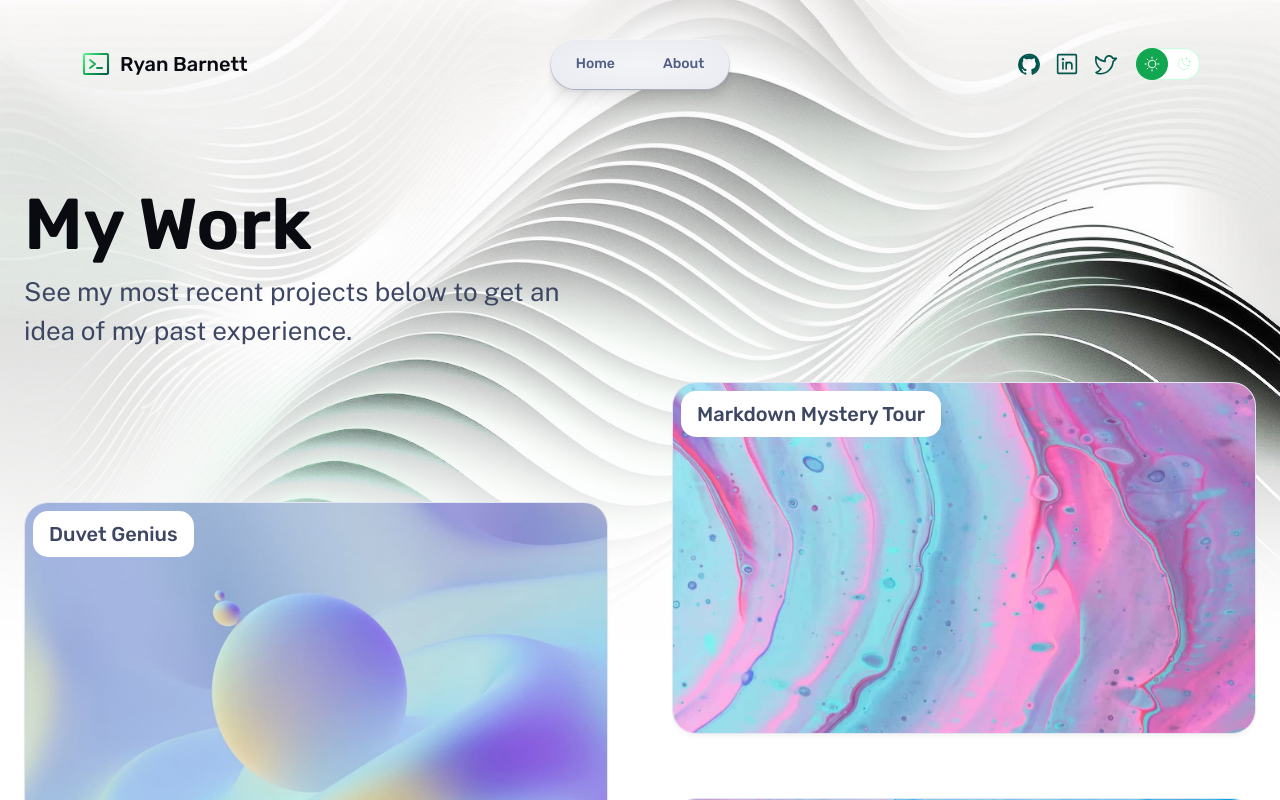
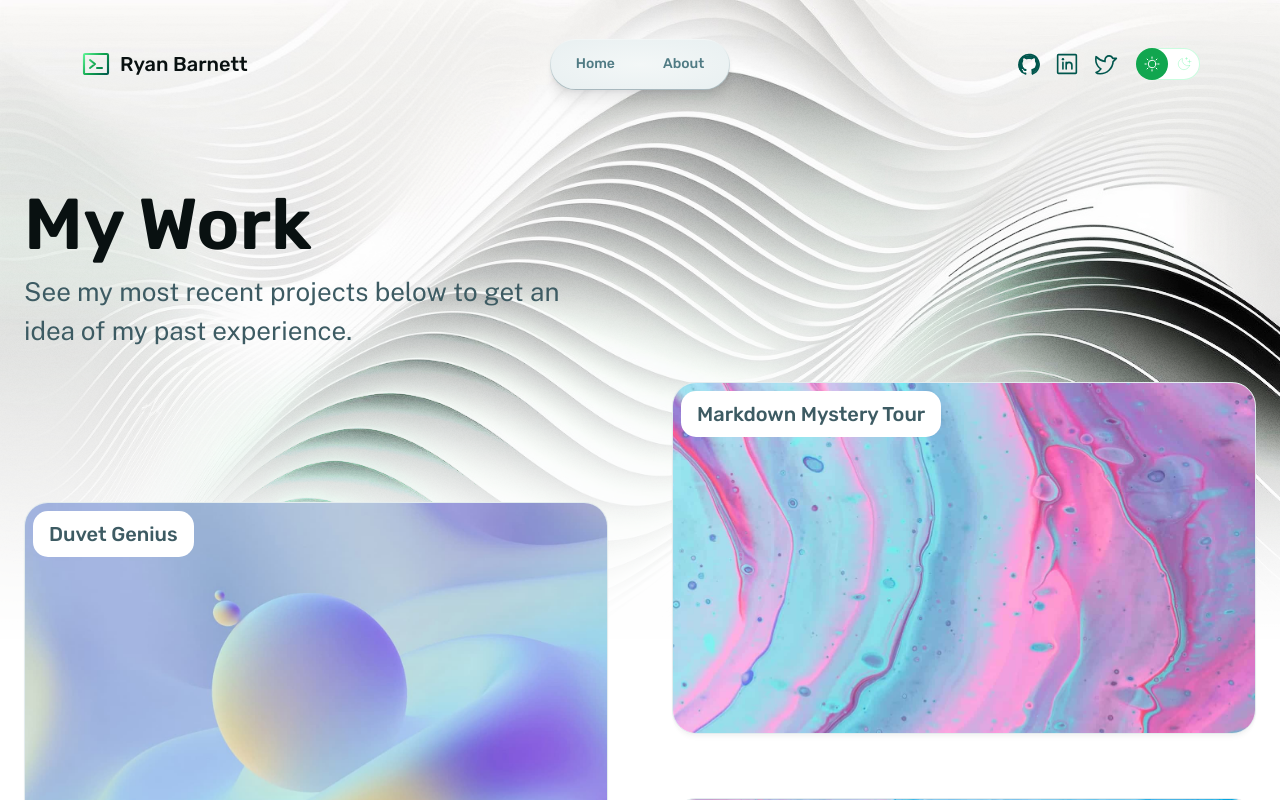
Before and after one commit to rmbrntt/ryanbarnett.dev, an Astro site: page /work in a window 1280 px wide. Built offline with nearby package versions, Linux system fonts and the light colour scheme; Astro itself is replaced by a stand-in of ours.

Commit message:
style: swap css to more green gray; undecided if I likey

```diff
--- a/src/styles/global.css
+++ b/src/styles/global.css
@@ -1,17 +1,17 @@
 /* Global variables */
 :root {
   /* Colors */
-  --gray-0: #090b11;
-  --gray-50: #141925;
-  --gray-100: #283044;
-  --gray-200: #3d4663;
-  --gray-300: #505d84;
-  --gray-400: #6474a2;
-  --gray-500: #8490b5;
-  --gray-600: #a3acc8;
-  --gray-700: #c3cadb;
-  --gray-800: #e3e6ee;
-  --gray-900: #f3f4f7;
+  --gray-0: #091111;
+  --gray-50: #142525;
+  --gray-100: #283e44;
+  --gray-200: #3d5b63;
+  --gray-300: #507b84;
+  --gray-400: #6491a2;
+  --gray-500: #84aab5;
+  --gray-600: #a3bdc8;
+  --gray-700: #c3d6db;
+  --gray-800: #e3ecee;
+  --gray-900: #f3f7f7;
   --gray-999-basis: 0, 0%, 100%;
   --gray-999_40: hsla(var(--gray-999-basis), 0.4);
   --gray-999: #ffffff;
@@ -82,18 +82,18 @@
 
 :root.theme-dark {
   --gray-0: #ffffff;
-  --gray-50: #f3f4f7;
-  --gray-100: #e3e6ee;
-  --gray-200: #c3cadb;
-  --gray-300: #a3acc8;
-  --gray-400: #8490b5;
-  --gray-500: #6474a2;
-  --gray-600: #505d84;
-  --gray-700: #3d4663;
-  --gray-800: #283044;
-  --gray-900: #141925;
+  --gray-50: #f3f7f6;
+  --gray-100: #e3eeeb;
+  --gray-200: #c3dbd6;
+  --gray-300: #a3c8c0;
+  --gray-400: #84b5ac;
+  --gray-500: #64a297;
+  --gray-600: #508481;
+  --gray-700: #3d6362;
+  --gray-800: #284442;
+  --gray-900: #142525;
   --gray-999-basis: 225, 31%, 5%;
-  --gray-999: #090b11;
+  --gray-999: #091111;
 
   --accent-light: #00564c;
   --accent-regular: #11a64f;
```
